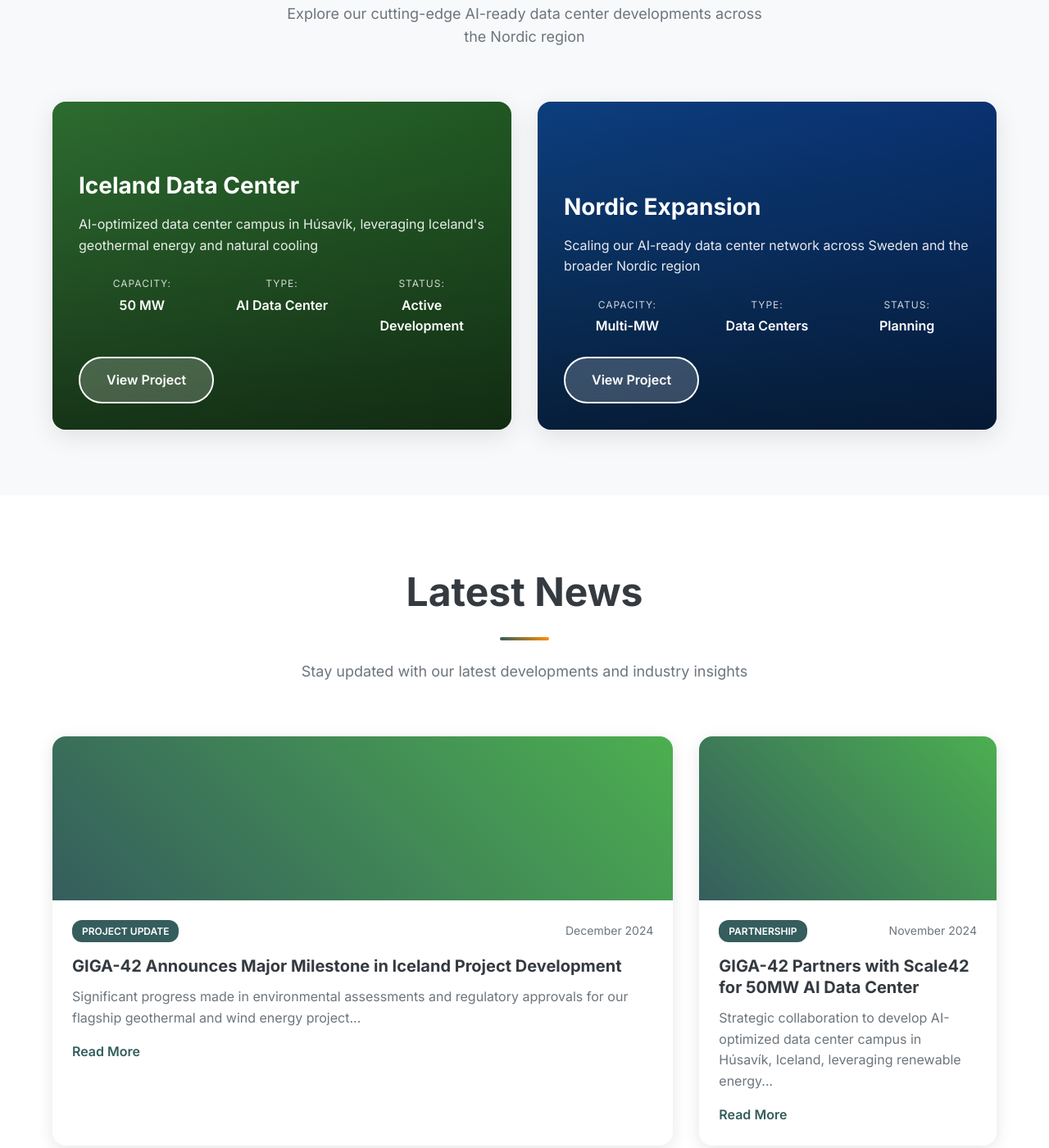
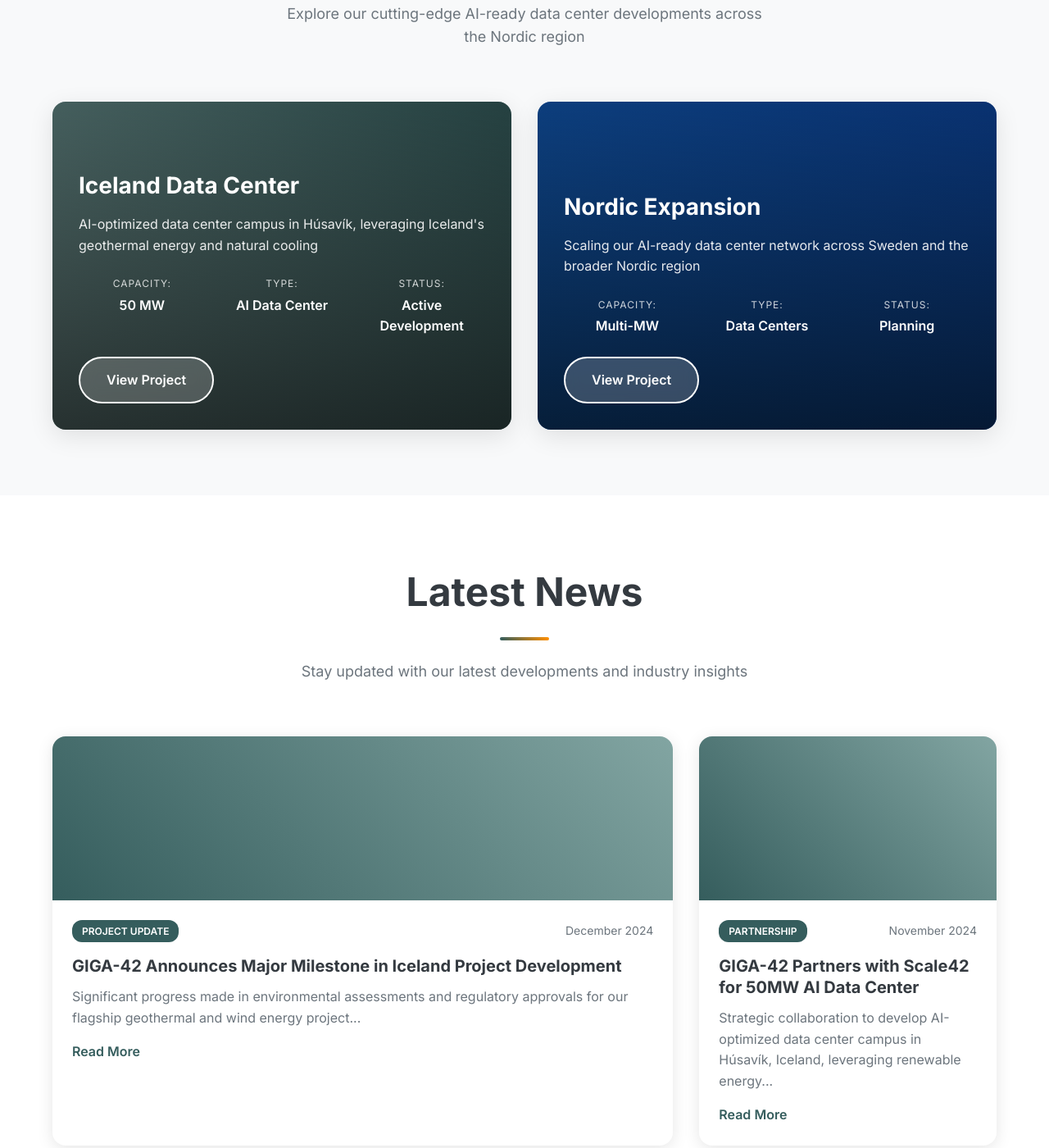
Before and after one commit to ismael-giga-42/website, a plain HTML site: page index2.html in a window 1280 px wide. Shown: the part 2978-4378 px from the top of the page at 82% size. Drawn offline with Linux system fonts and the light colour scheme.

Commit message:
changes style green colours

```diff
--- a/styles/styles.css
+++ b/styles/styles.css
@@ -10,7 +10,7 @@
     --primary-color: #355d5dff;      /* Giga-42 Green */
     --secondary-color: #1565C0;    /* Ocean Blue */
     --accent-color: #FF8F00;       /* Solar Orange */
-    --light-green: #4CAF50;        /* Light Green */
+    --light-green: #82a5a2;        /* Light Green */
     --dark-blue: #0D47A1;          /* Dark Blue */
     --gray-100: #F8F9FA;           /* Light Gray */
     --gray-200: #E9ECEF;           /* Medium Light Gray */
@@ -481,7 +481,7 @@
 }
 
 .project-card.iceland .project-image {
-    background: linear-gradient(45deg, #4CAF50, #2E7D32);
+    background: linear-gradient(45deg, #82a5a2, #355d5dff);
 }
 
 .project-card.sweden .project-image {
```
